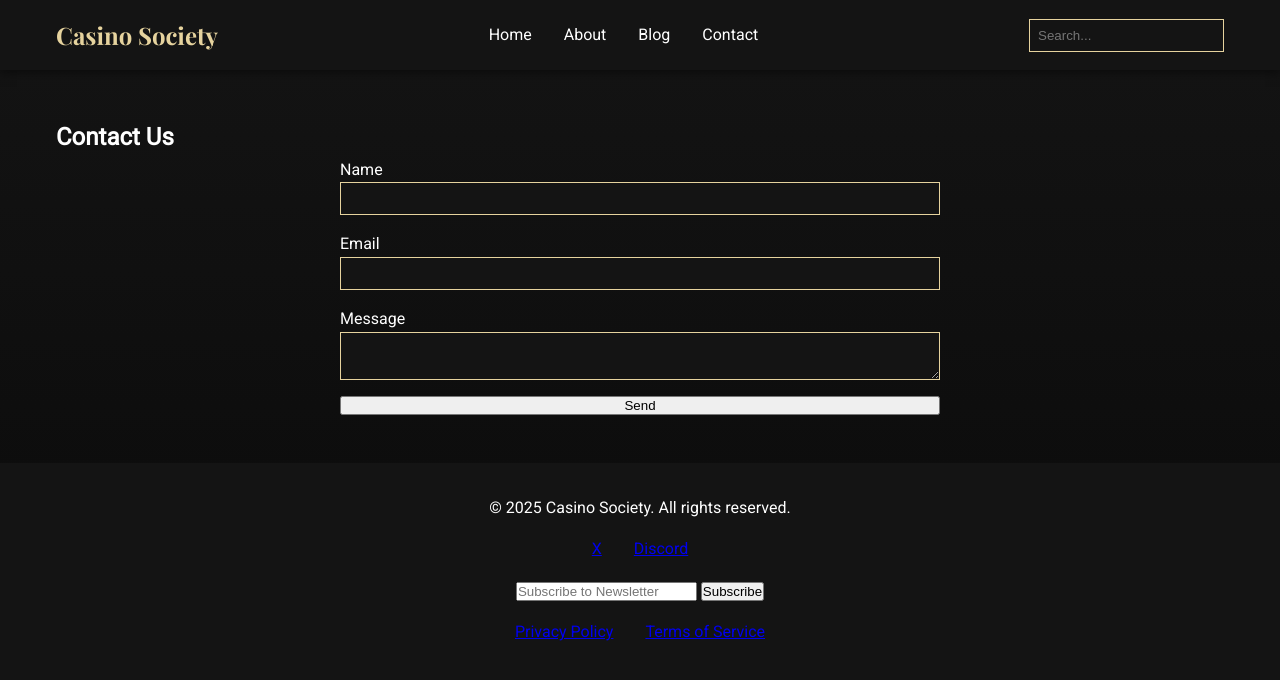
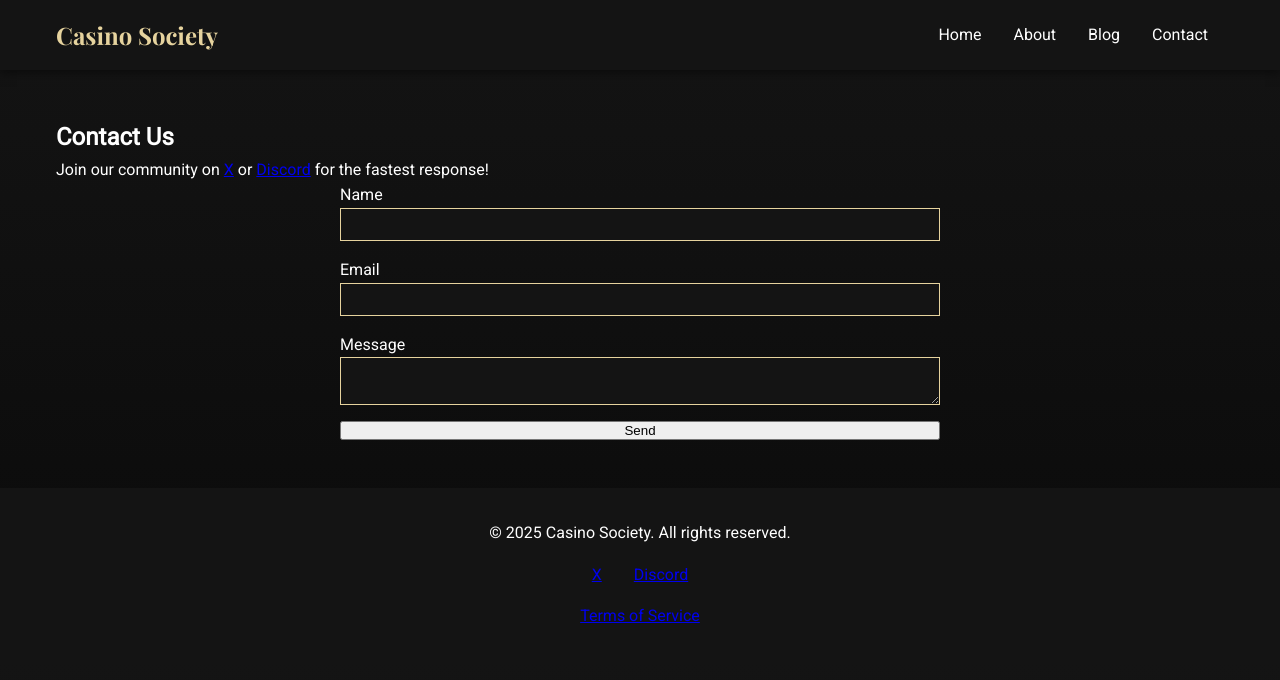
Before and after one commit to anthonyzNFT/casino_society_website, a plain HTML site: page contact.html in a window 1280 px wide. Drawn offline with nearby package versions, Linux system fonts and the light colour scheme.

Commit message:
Update contact.html

```diff
--- a/contact.html
+++ b/contact.html
@@ -3,8 +3,8 @@
 <head>
     <meta charset="UTF-8">
     <meta name="viewport" content="width=device-width, initial-scale=1.0">
-    <meta name="description" content="Contact Casino Society for inquiries, partnerships, or support.">
-    <meta name="keywords" content="contact casino society, gaming support">
+    <meta name="description" content="Contact Casino Society for inquiries about our NFT collections.">
+    <meta name="keywords" content="contact casino society, nft inquiries, xrp support">
     <!-- OG/Twitter/Structured Data -->
     <script type="application/ld+json">
     {
@@ -31,9 +31,6 @@
                     <li><a href="contact.html">Contact</a></li>
                 </ul>
             </nav>
-            <div class="header__search">
-                <input type="search" placeholder="Search..." aria-label="Search">
-            </div>
             <button class="header__hamburger" aria-label="Toggle Menu">&#9776;</button>
         </div>
     </header>
@@ -41,6 +38,7 @@
     <main>
         <section class="contact">
             <h1>Contact Us</h1>
+            <p>Join our community on <a href="https://x.com/CasinoSociety_">X</a> or <a href="https://discord.gg/68hXWT4VAZ">Discord</a> for the fastest response!</p>
             <form class="contact__form" id="contact-form">
                 <label for="name">Name</label>
                 <input type="text" id="name" required aria-required="true">
@@ -62,12 +60,7 @@
                 <li><a href="https://x.com/CasinoSociety_" aria-label="X (Twitter)">X</a></li>
                 <li><a href="https://discord.gg/68hXWT4VAZ" aria-label="Discord">Discord</a></li>
             </ul>
-            <form class="footer__newsletter">
-                <input type="email" placeholder="Subscribe to Newsletter" aria-label="Email for Newsletter">
-                <button type="submit">Subscribe</button>
-            </form>
             <ul class="footer__links">
-                <li><a href="privacy.html">Privacy Policy</a></li>
                 <li><a href="terms.html">Terms of Service</a></li>
             </ul>
         </div>
```
